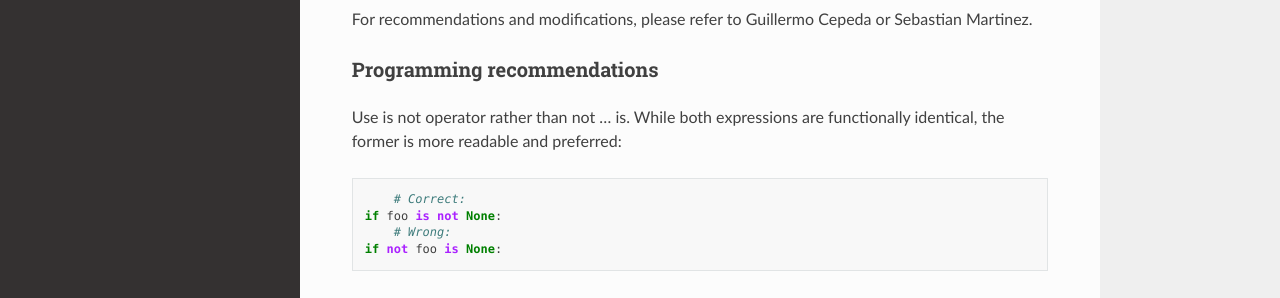
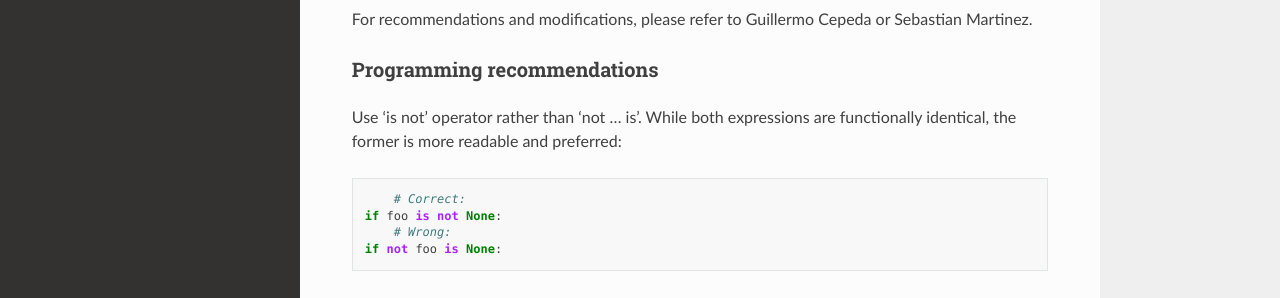
Before and after one commit to vanttec/vanttec_documentation, a Sphinx documentation site: the page built from source/vsd/vsd_programming_standards.rst, in a window 1280 px wide and 900 px high. Shown: the part 448-746 px from the top of the window. Built offline with Sphinx 7.4.7 and the Read the Docs theme 2.0.0, drawn with Linux system fonts in a browser that asks for light colours; pages that are not in the unit, such as notebooks, are missing from menus.

```diff
--- a/source/vsd/vsd_programming_standards.rst
+++ b/source/vsd/vsd_programming_standards.rst
@@ -21,7 +21,7 @@ For recommendations and modifications, please refer to Guillermo Cepeda or Sebas
 Programming recommendations
 ---------------------------
 
-Use is not operator rather than not ... is. While both expressions are functionally identical, the former is more readable and preferred::
+Use 'is not' operator rather than 'not ... is'. While both expressions are functionally identical, the former is more readable and preferred::
 
         # Correct:
     if foo is not None:
```
